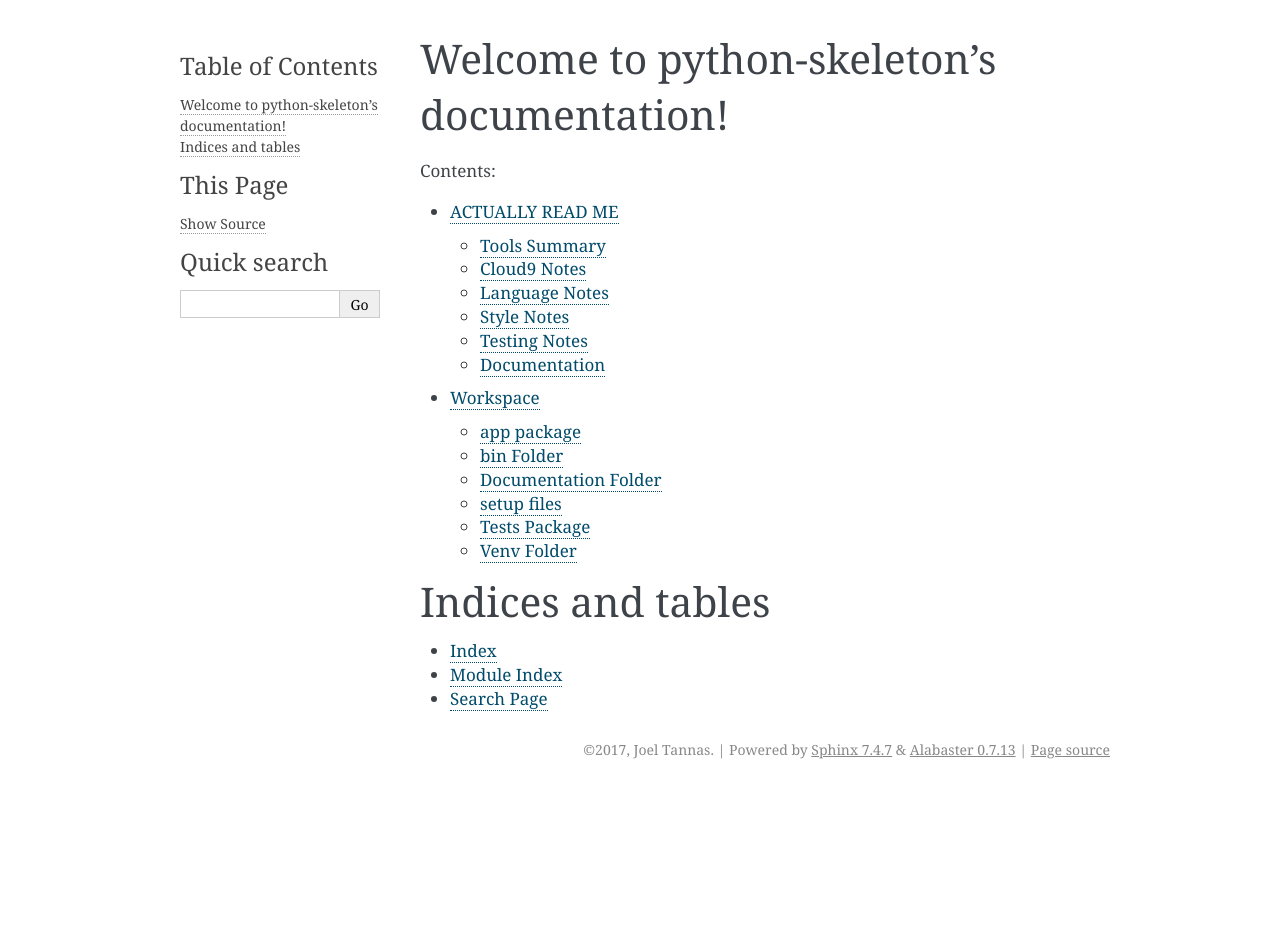
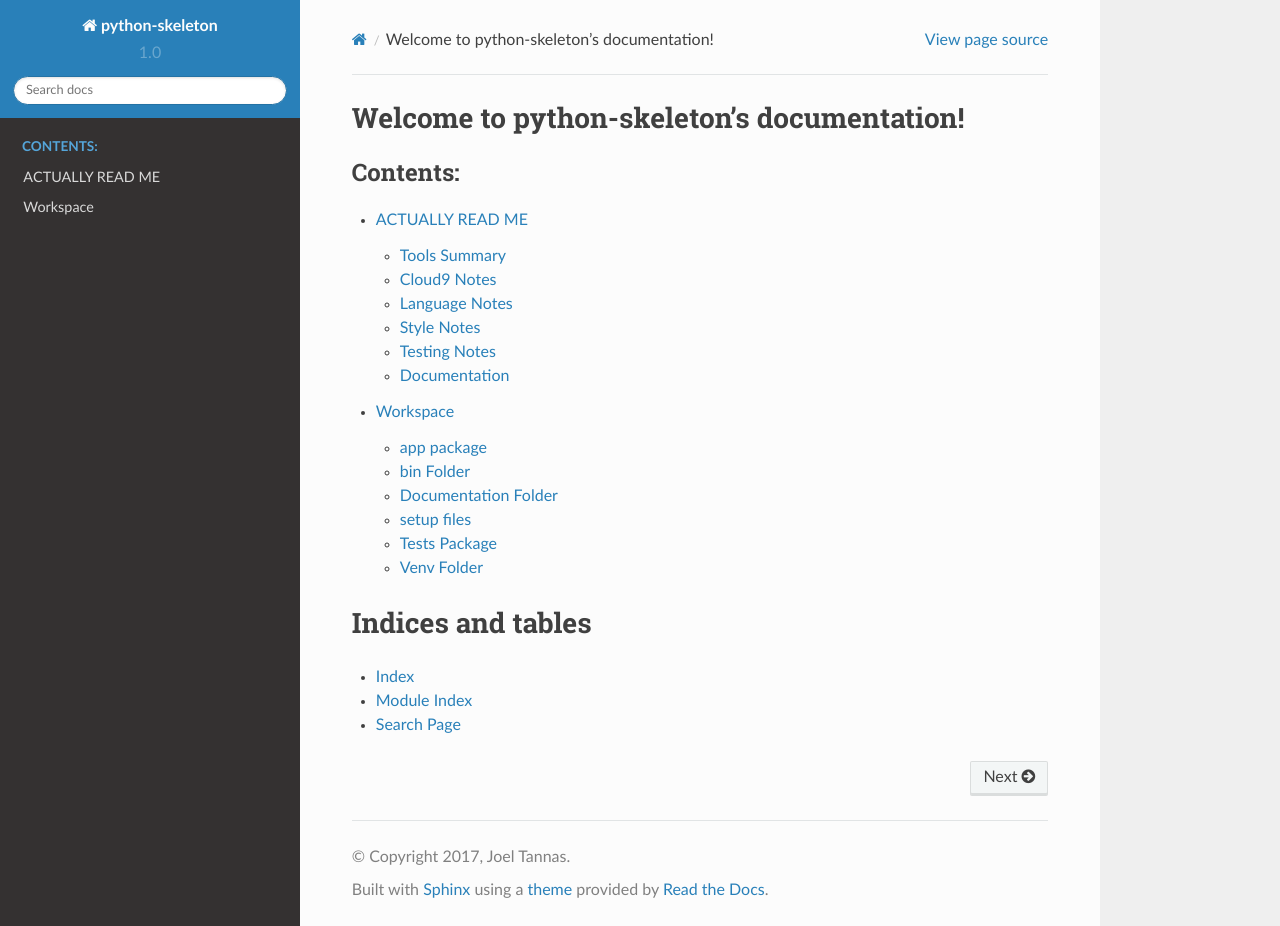
Before and after one commit to jtannas/python-skeleton, a Sphinx documentation site: the page built from docs/index.rst, in a window 1280 px wide and 926 px high. Built offline with Sphinx 7.4.7 and the Read the Docs theme 2.0.0, drawn with Linux system fonts in a browser that asks for light colours.

Commit message:
installed ReadTheDocs theme and implemented

```diff
--- a/docs/conf.py
+++ b/docs/conf.py
@@ -88,7 +88,7 @@ todo_include_todos = False
 # The theme to use for HTML and HTML Help pages.  See the documentation for
 # a list of builtin themes.
 #
-html_theme = 'alabaster'
+html_theme = 'sphinx_rtd_theme'
 
 # Theme options are theme-specific and customize the look and feel of a theme
 # further.  For a list of options available for each theme, see the
--- a/requirements.txt
+++ b/requirements.txt
@@ -3,4 +3,4 @@ docutils                    # docstring collector
 pytest                      # code tester
 yapf                        # code formatter
 sphinx                      # documentation generator
-sphinxcontrib-napoleon      # alternate rst docstring format
+sphinx_rtd_theme            # sphinx ReadTheDocs theme
```
